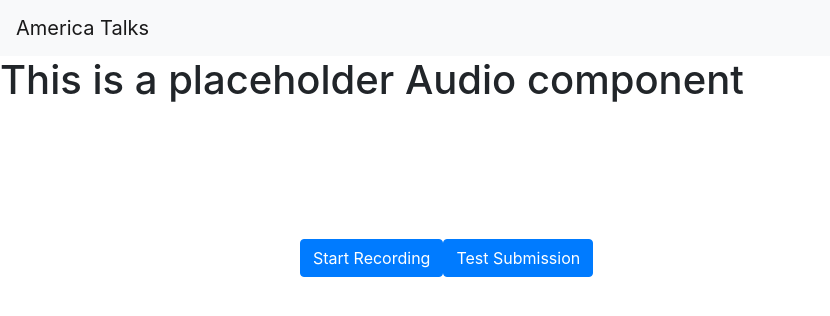
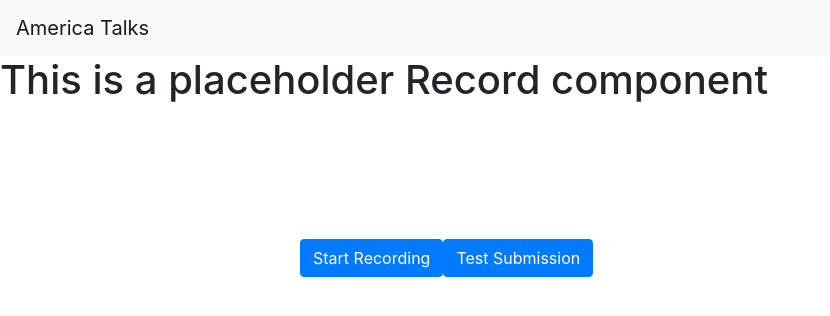
Before and after one commit to sandaiiyahh/Rural-Gap-Equalithon, a React (Create React App) app: page /record in a window 1280 px wide. Shown: the top 316 px of the page, without its empty margins (0-830 px from the left). Built offline with nearby package versions, Linux system fonts and the light colour scheme; no server answers.

Commit message:
rename Audio component to Record

```diff
--- a/src/App.js
+++ b/src/App.js
@@ -3,7 +3,7 @@ import { BrowserRouter as Router, Route, Switch } from 'react-router-dom';
 import Header from './components/Header';
 import Permissions from './components/Permissions';
 import Question from './components/Question';
-import Audio from './components/Audio';
+import Record from './components/Record';
 import Finalize from './components/Finalize';
 import { UPLOAD_URL } from './api';
 //import './App.css';
@@ -114,7 +114,7 @@ function App() {
           <Route
             path="/record"
             render={(props) => (
-              <Audio
+              <Record
                 {...props}
                 webcamRef={webcamRef}
                 capturing={capturing}
--- a/src/components/Audio.js
+++ b/src/components/Record.js
@@ -2,10 +2,10 @@ import React from 'react';
 import Button from 'react-bootstrap/Button';
 import Webcam from 'react-webcam';
 
-const Audio = (props) => {
+const Record = (props) => {
   return (
     <div>
-      <h1>This is a placeholder Audio component</h1>
+      <h1>This is a placeholder Record component</h1>
       <Webcam audio={true} ref={props.webcamRef} />
       {props.capturing ? (
         <Button onClick={props.handleStopCapture}>Stop Recording</Button>
@@ -18,4 +18,4 @@ const Audio = (props) => {
   );
 };
 
-export default Audio;
+export default Record;
```
